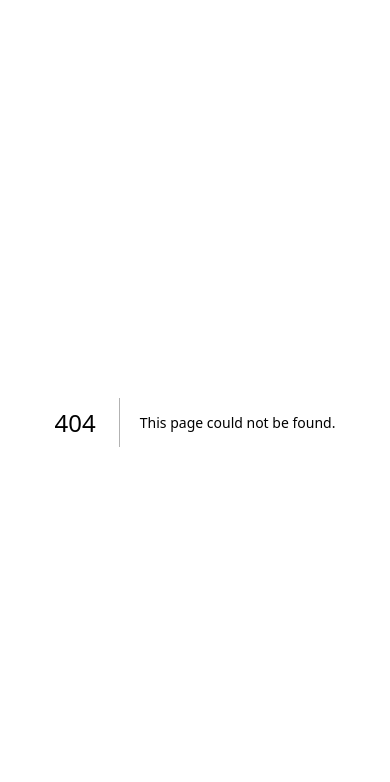
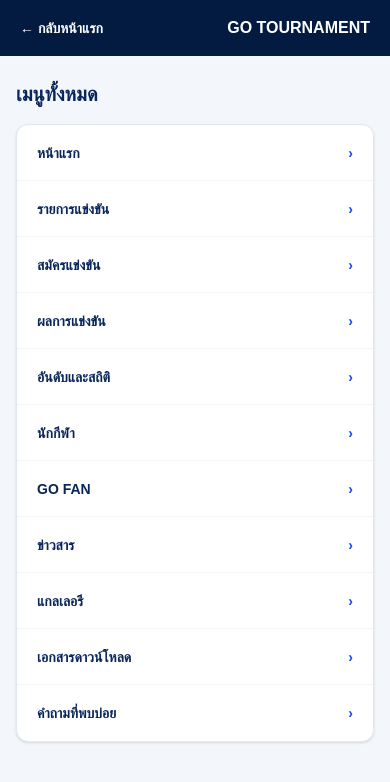
Before and after one commit to sawitree2168-sys/go-competition, a Next.js app: page /menu in a window 390 px wide. Before the commit this address had no page. Shown: the top 782 px of the page. Built offline with nearby package versions, Linux system fonts and the light colour scheme.

Commit message:
Add full-page mobile navigation matching approved design

```diff
--- /dev/null
+++ b/app/menu/page.tsx
@@ -0,0 +1,3 @@
+import Link from "next/link";
+const entries=[["หน้าแรก","/"],["รายการแข่งขัน","/tournaments"],["สมัครแข่งขัน","/register"],["ผลการแข่งขัน","/results"],["อันดับและสถิติ","/stats"],["นักกีฬา","/athletes"],["GO FAN","/go-fan"],["ข่าวสาร","/news"],["แกลเลอรี","/gallery"],["เอกสารดาวน์โหลด","/documents"],["คำถามที่พบบ่อย","/faq"]];
+export default function MenuPage(){return <main className="min-h-screen bg-[#f3f7fc] text-[#09265b]"><header className="sticky top-0 z-10 flex items-center justify-between bg-[#041b41] px-5 py-4 text-white"><Link href="/" className="text-sm font-bold">← กลับหน้าแรก</Link><span className="font-bold">GO TOURNAMENT</span></header><div className="mx-auto max-w-xl px-4 py-6"><h1 className="mb-4 text-xl font-bold">เมนูทั้งหมด</h1><div className="overflow-hidden rounded-xl border border-slate-200 bg-white shadow-sm">{entries.map(([label,href])=><Link href={href} key={href} className="flex min-h-14 items-center justify-between border-b border-slate-100 px-5 text-sm font-semibold last:border-b-0 hover:bg-blue-50"><span>{label}</span><span aria-hidden="true" className="text-blue-700">›</span></Link>)}</div></div></main>}
```
